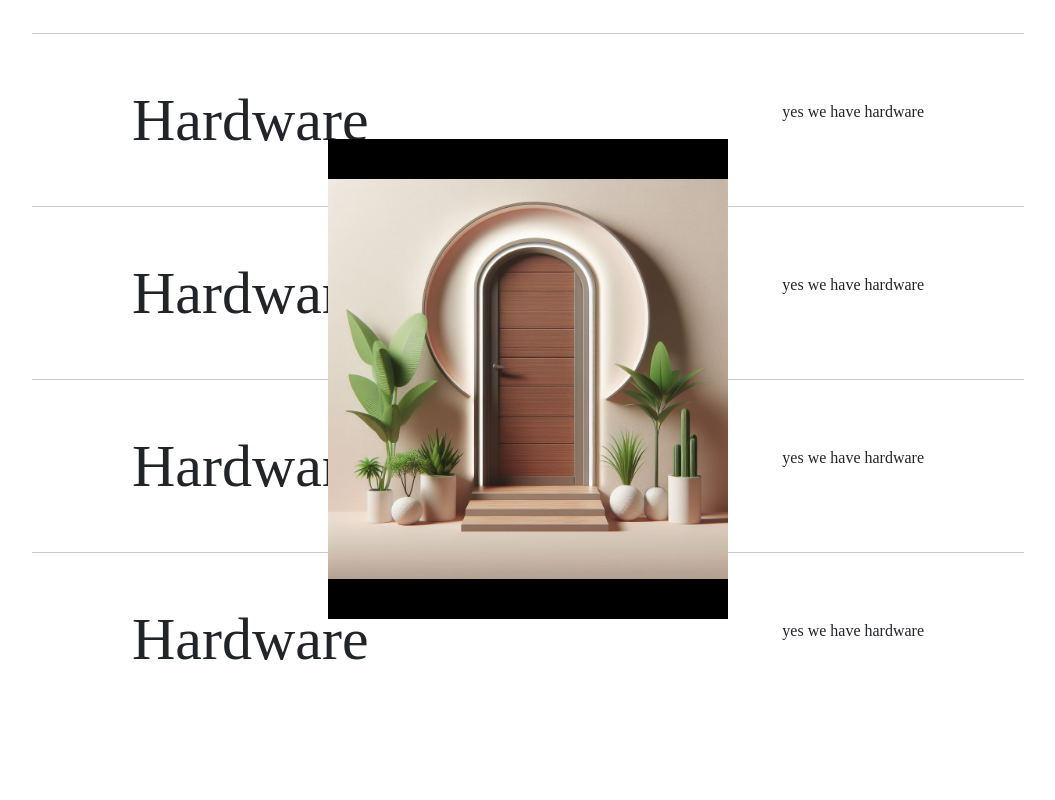
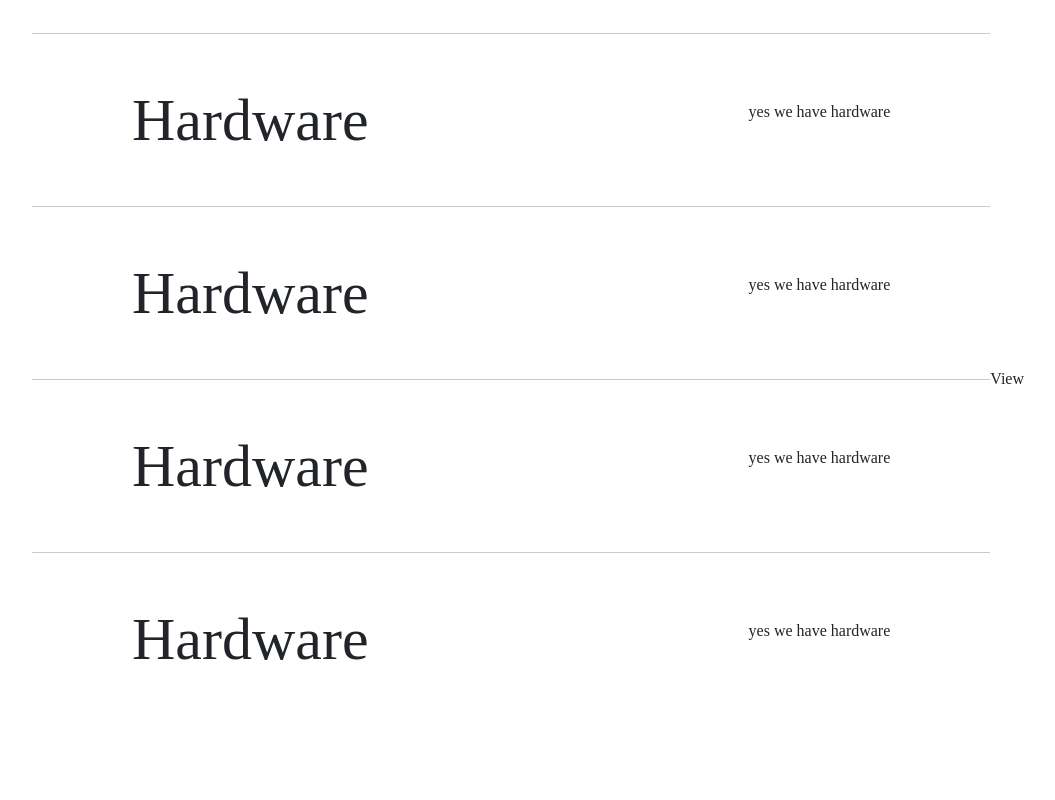
Before and after one commit to mihir-n25/aranyam-design-doors, a React (Create React App) app: page /about in a window 1280 px wide. Shown: the part 2300-3100 px from the top of the page, without its empty margins (112-1167 px from the left). Built offline with nearby package versions, Linux system fonts and the light colour scheme.

Commit message:
services component

```diff
--- a/src/components/Styles/ServiceStyles.scss
+++ b/src/components/Styles/ServiceStyles.scss
@@ -45,7 +45,7 @@
   }
 }
 
-.modalContainer{
+.modalContainer {
   height: 480px;
   width: 400px;
   display: flex;
@@ -53,19 +53,22 @@
   justify-content: center;
   position: absolute;
   overflow: hidden;
+  pointer-events: none;
 }
-  .modalSlider{
+.modalSlider {
   height: 100%;
   width: 100%;
+  position: absolute;
+  transition: top 0.5s cubic-bezier(0.76, 0, 0.24, 1);
 }
 
-    .modalAbout{
+.modalAbout {
   position: relative;
   height: 100%;
   display: flex;
   align-items: center;
   justify-content: center;
 }
-      .modalAbout img{
-        height : auto
+.modalAbout img {
+  height: auto;
 }
--- a/src/pages/Secondary/Model.js
+++ b/src/pages/Secondary/Model.js
@@ -1,11 +1,34 @@
-import React from 'react'
+import React, { useEffect, useRef } from 'react'
 import "../../components/Styles/ServiceStyles.scss"
+import {motion} from 'framer-motion'
+import gsap from 'gsap'
 
+const scaleAnimation = {
+  initial : {scale : 0 , x : "-50%" , y : "-50%"},
+  open : {scale : 1 , x : "-50%" , y : "-50%" , transition : {duration : 0.4 , ease : [0.76 , 0 , 0.24 ,1]}},
+  close : {scale : 0 , x : "-50%" , y : "-50%" , transition : {duration : 0.4 , ease : [0.32 , 0 , 0.67 ,0]}}
+}
 
 const Model = ({projects , modal}) => {
+
+  const {active , index} = modal;
+
+  const container = useRef(null)
+
+  useEffect(() => {
+    const moveContainerX = gsap.quickTo(container.current , "left" , {duration : 0.8 , ease : "power3"})
+    const moveContainerY = gsap.quickTo(container.current , "top" , {duration : 0.8 , ease : "power3"})
+  window.addEventListener("mousemove" , (e) => {
+    const {clientX , clientY} = e;
+    moveContainerX(clientX);
+    moveContainerY(clientY);
+  })
+  }, [])
+
   return (
-    <div className='modalContainer'>
-        <div className='modalSlider'>
+    <>
+    <motion.div ref={container} variants={scaleAnimation} initial={"initial"} animate={active ? "open" : "closed"} className='modalContainer'>
+        <div style={{top : index * -100 + "%"}} className='modalSlider'>
           {
             projects.map((project,index) => {
               const {src , color} = project;
@@ -20,7 +43,10 @@ const Model = ({projects , modal}) => {
             })
           }
         </div>
-    </div>
+    </motion.div>
+    <div className='cursorAbout'></div>
+    <div className='cursorLabel'>View</div>
+   </>
   )
 }
 
--- a/src/pages/Secondary/Services.js
+++ b/src/pages/Secondary/Services.js
@@ -14,7 +14,7 @@ function Services() {
     {
       title: "Hardware",
       src: "/images/Designer (3).jpeg",
-      color: "#000000",
+      color: "blue",
       description: "yes we have hardware",
     },
     {
```
Lines whose indentation alone changed are shown as unchanged.
